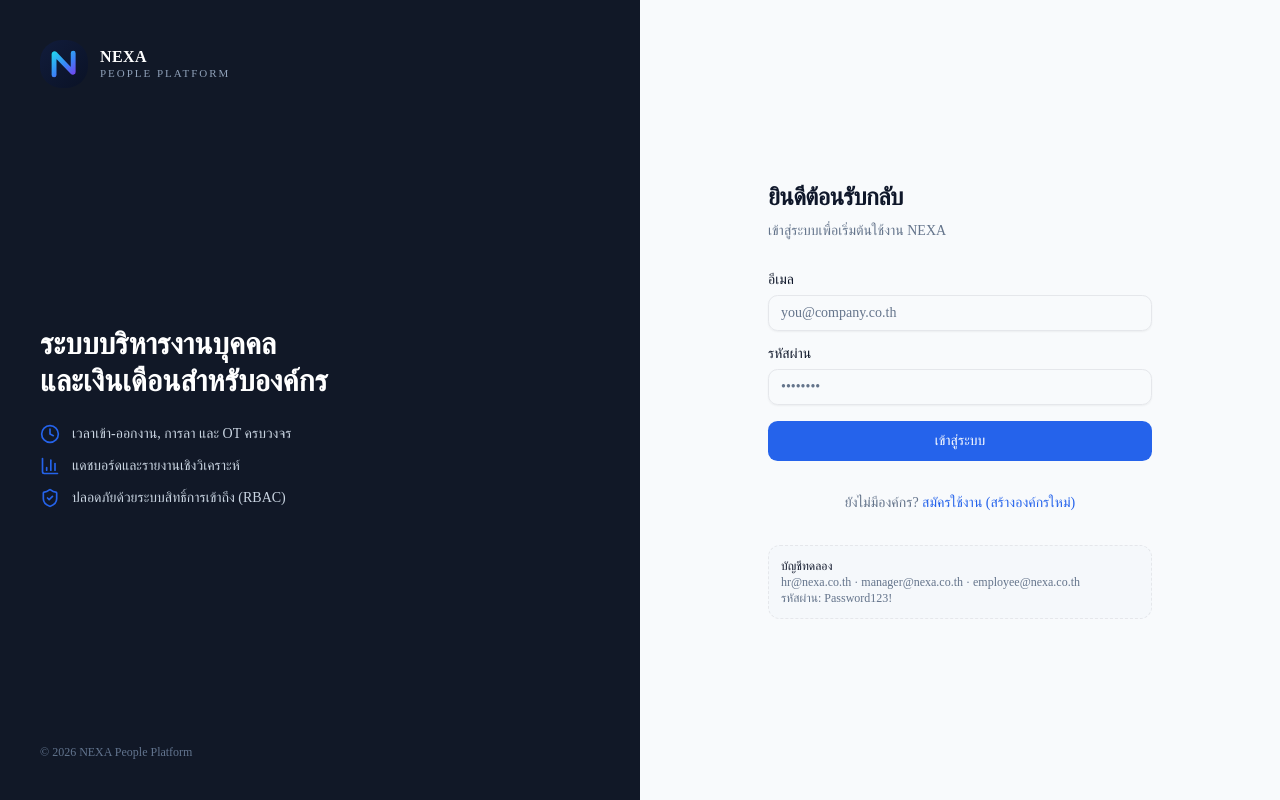
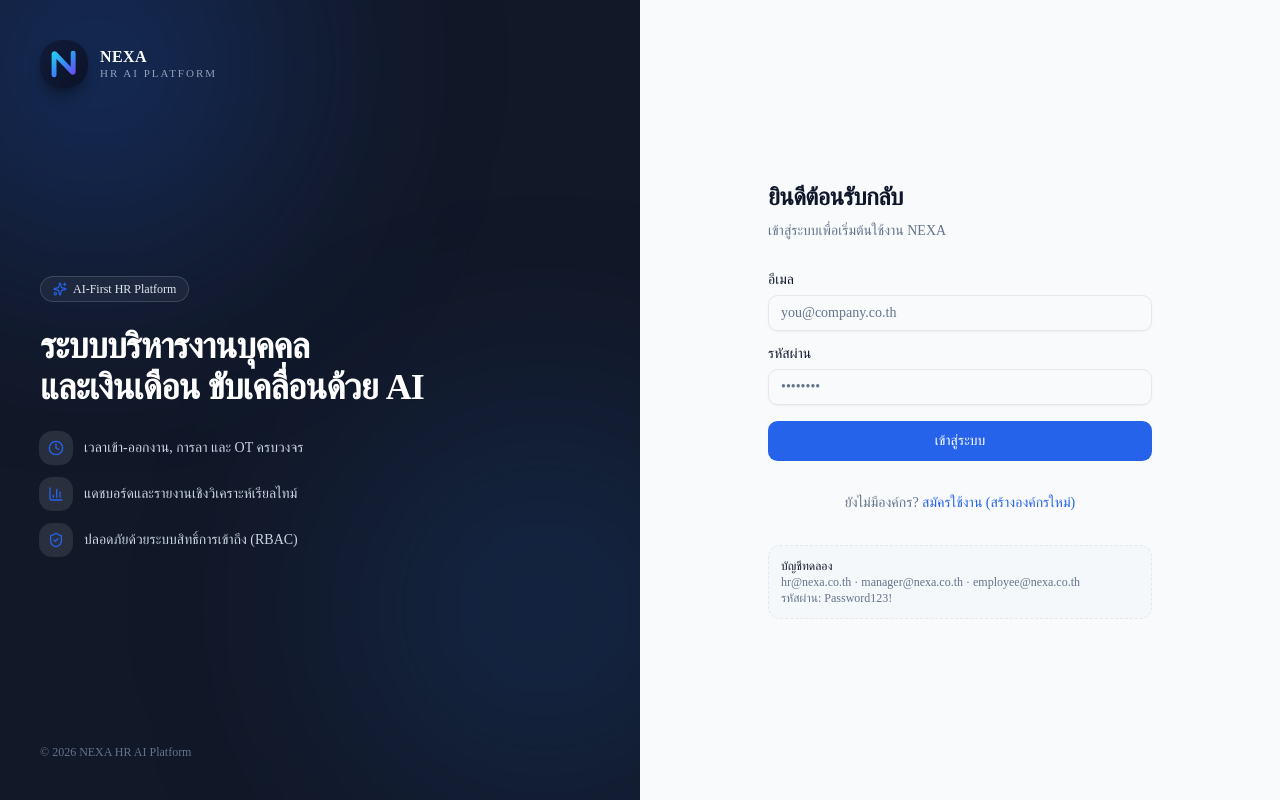
Before and after one commit to SounGv/GV-HR, a Next.js app in the folder nexa/: page /login in a window 1280 px wide. Built offline with nearby package versions, Linux system fonts and the light colour scheme.

Commit message:
Redesign Phase 1: premium auth pages (ambient glow, AI-First badge, feature chips)

```diff
--- a/nexa/src/app/(auth)/login/page.tsx
+++ b/nexa/src/app/(auth)/login/page.tsx
@@ -1,7 +1,7 @@
 import { Suspense } from "react";
 import Link from "next/link";
 import type { Metadata } from "next";
-import { ShieldCheck, Clock, BarChart3 } from "lucide-react";
+import { ShieldCheck, Clock, BarChart3, Sparkles } from "lucide-react";
 import { LoginForm } from "@/features/auth/login-form";
 
 export const metadata: Metadata = { title: "เข้าสู่ระบบ" };
@@ -10,36 +10,46 @@ export default function LoginPage() {
   return (
     <div className="grid min-h-screen lg:grid-cols-2">
       {/* Brand panel */}
-      <div className="relative hidden flex-col justify-between bg-sidebar p-10 text-white lg:flex">
-        <div className="flex items-center gap-3">
-          <img src="/nexa-logo.svg" alt="NEXA" className="size-12 rounded-2xl" />
+      <div className="relative hidden flex-col justify-between overflow-hidden bg-sidebar p-10 text-white lg:flex">
+        {/* ambient glow */}
+        <div className="pointer-events-none absolute -top-32 -left-24 size-96 rounded-full bg-primary/25 blur-[110px]" />
+        <div className="pointer-events-none absolute -right-24 bottom-0 size-96 rounded-full bg-blue-500/15 blur-[120px]" />
+
+        <div className="relative flex items-center gap-3">
+          <img src="/nexa-logo.svg" alt="NEXA" className="size-12 rounded-2xl shadow-lg shadow-black/30" />
           <div className="leading-tight">
             <div className="font-semibold tracking-wide">NEXA</div>
-            <div className="text-[11px] tracking-[0.18em] text-slate-400">PEOPLE PLATFORM</div>
+            <div className="text-[11px] tracking-[0.18em] text-slate-400">HR AI PLATFORM</div>
           </div>
         </div>
 
-        <div className="space-y-6">
-          <h1 className="text-3xl font-semibold leading-tight">
+        <div className="relative space-y-6">
+          <span className="inline-flex items-center gap-1.5 rounded-full border border-white/15 bg-white/5 px-3 py-1 text-xs font-medium text-slate-200 backdrop-blur">
+            <Sparkles className="size-3.5 text-primary" /> AI-First HR Platform
+          </span>
+          <h1 className="text-4xl font-semibold leading-[1.15] tracking-tight">
             ระบบบริหารงานบุคคล
             <br />
-            และเงินเดือนสำหรับองค์กร
+            และเงินเดือน ขับเคลื่อนด้วย AI
           </h1>
-          <ul className="space-y-3 text-sm text-slate-300">
-            <li className="flex items-center gap-3">
-              <Clock className="size-5 text-primary" /> เวลาเข้า-ออกงาน, การลา และ OT ครบวงจร
-            </li>
-            <li className="flex items-center gap-3">
-              <BarChart3 className="size-5 text-primary" /> แดชบอร์ดและรายงานเชิงวิเคราะห์
-            </li>
-            <li className="flex items-center gap-3">
-              <ShieldCheck className="size-5 text-primary" /> ปลอดภัยด้วยระบบสิทธิ์การเข้าถึง (RBAC)
-            </li>
+          <ul className="space-y-3.5 text-sm text-slate-300">
+            {[
+              { icon: Clock, text: "เวลาเข้า-ออกงาน, การลา และ OT ครบวงจร" },
+              { icon: BarChart3, text: "แดชบอร์ดและรายงานเชิงวิเคราะห์เรียลไทม์" },
+              { icon: ShieldCheck, text: "ปลอดภัยด้วยระบบสิทธิ์การเข้าถึง (RBAC)" },
+            ].map(({ icon: Icon, text }) => (
+              <li key={text} className="flex items-center gap-3">
+                <span className="flex size-8 items-center justify-center rounded-lg bg-white/10 ring-1 ring-white/10">
+                  <Icon className="size-4 text-primary" />
+                </span>
+                {text}
+              </li>
+            ))}
           </ul>
         </div>
 
-        <p className="text-xs text-slate-500">
-          © {new Date().getFullYear()} NEXA People Platform
+        <p className="relative text-xs text-slate-500">
+          © {new Date().getFullYear()} NEXA HR AI Platform
         </p>
       </div>
 
--- a/nexa/src/app/(auth)/register/page.tsx
+++ b/nexa/src/app/(auth)/register/page.tsx
@@ -9,16 +9,19 @@ export default function RegisterPage() {
   return (
     <div className="grid min-h-screen lg:grid-cols-2">
       {/* Brand panel */}
-      <div className="relative hidden flex-col justify-between bg-sidebar p-10 text-white lg:flex">
-        <Link href="/login" className="flex items-center gap-3">
-          <img src="/nexa-logo.svg" alt="NEXA" className="size-12 rounded-2xl" />
+      <div className="relative hidden flex-col justify-between overflow-hidden bg-sidebar p-10 text-white lg:flex">
+        <div className="pointer-events-none absolute -top-32 -left-24 size-96 rounded-full bg-primary/25 blur-[110px]" />
+        <div className="pointer-events-none absolute -right-24 bottom-0 size-96 rounded-full bg-blue-500/15 blur-[120px]" />
+
+        <Link href="/login" className="relative flex items-center gap-3">
+          <img src="/nexa-logo.svg" alt="NEXA" className="size-12 rounded-2xl shadow-lg shadow-black/30" />
           <div className="leading-tight">
             <div className="font-semibold tracking-wide">NEXA</div>
-            <div className="text-[11px] tracking-[0.18em] text-slate-400">PEOPLE PLATFORM</div>
+            <div className="text-[11px] tracking-[0.18em] text-slate-400">HR AI PLATFORM</div>
           </div>
         </Link>
 
-        <div className="space-y-6">
+        <div className="relative space-y-6">
           <h1 className="text-3xl font-semibold leading-tight">
             เริ่มต้นใช้งานฟรี
             <br />
```
